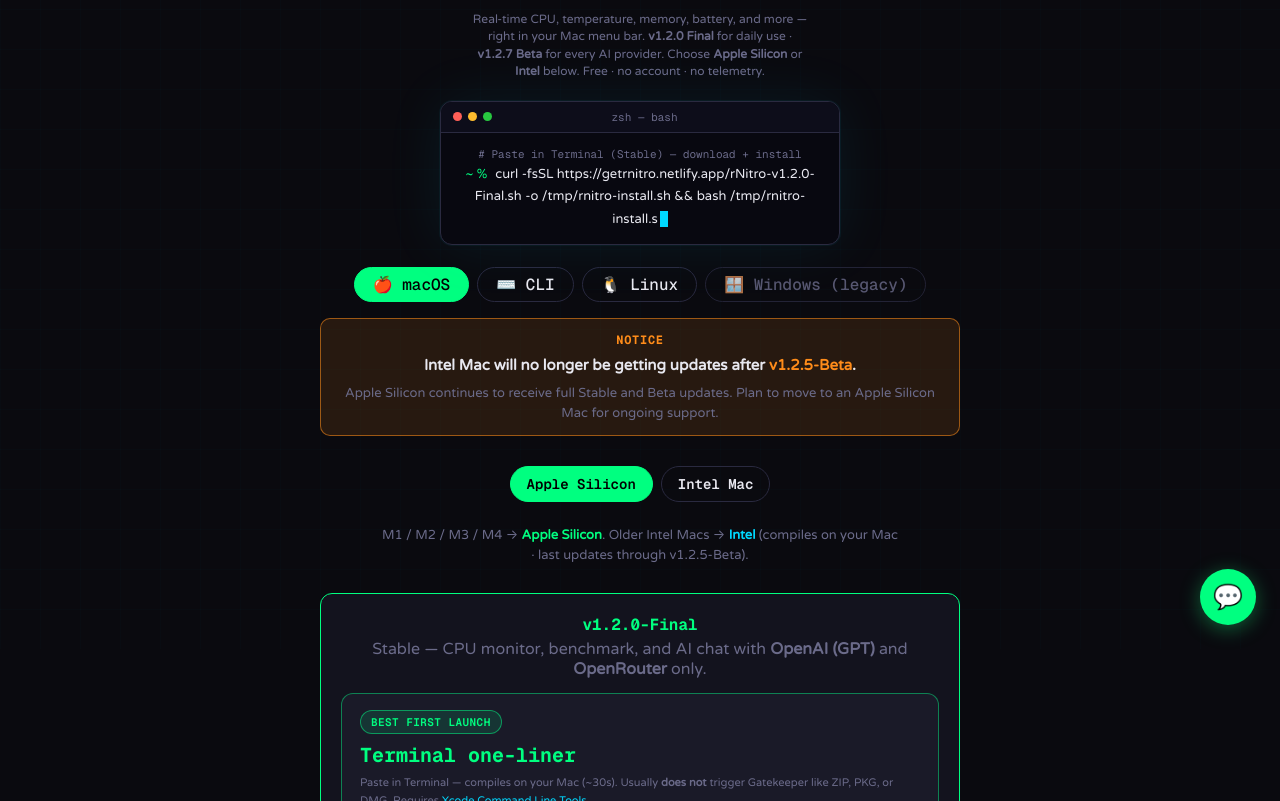
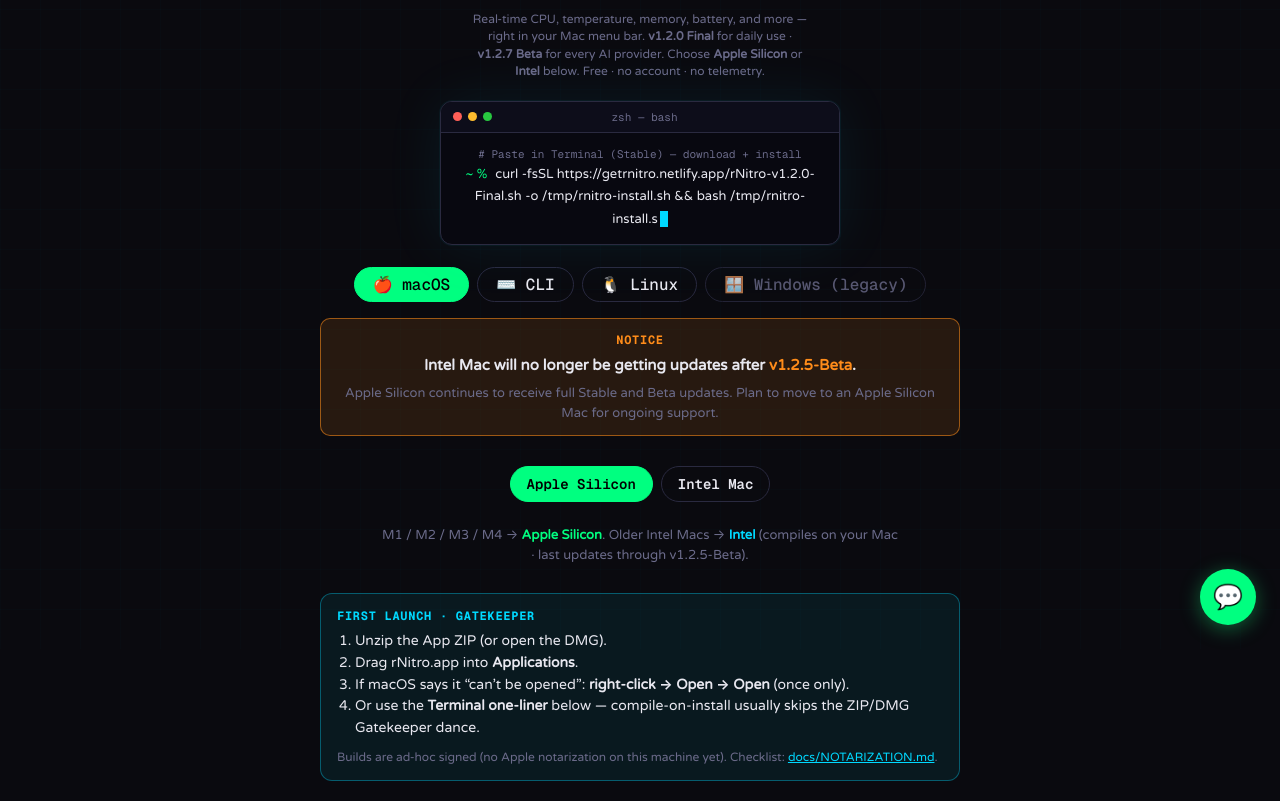
Before and after one commit to ilikemacos/MacBar, a website: page index.html in a window 1280 px wide. Shown: the part 151-952 px from the top of the page. Drawn offline with Linux system fonts and the light colour scheme.

Commit message:
Restore Gatekeeper first-launch card outside sync blocks

```diff
--- a/index.html
+++ b/index.html
@@ -1249,6 +1249,18 @@
     Older Intel Macs → <strong style="color:var(--cyan);">Intel</strong> (compiles on your Mac · last updates through v1.2.5-Beta).
   </p>
 <!-- @end:mac-arch-tabs -->
+  <div id="gatekeeper-card" style="width:100%; max-width:640px; margin:0 auto 16px; padding:14px 16px; border-radius:12px; border:1px solid rgba(0,217,255,0.35); background:rgba(0,217,255,0.07); text-align:left;">
+    <div style="font-family:var(--mono); font-size:12px; font-weight:700; letter-spacing:0.06em; color:var(--cyan); margin-bottom:6px;">FIRST LAUNCH · GATEKEEPER</div>
+    <ol style="margin:0; padding-left:18px; color:var(--text); font-size:14px; line-height:1.55;">
+      <li>Unzip the App ZIP (or open the DMG).</li>
+      <li>Drag <code>rNitro.app</code> into <strong>Applications</strong>.</li>
+      <li>If macOS says it “can’t be opened”: <strong>right-click → Open → Open</strong> (once only).</li>
+      <li>Or use the <strong>Terminal one-liner</strong> below — compile-on-install usually skips the ZIP/DMG Gatekeeper dance.</li>
+    </ol>
+    <p style="margin:10px 0 0; font-size:12px; color:var(--muted); line-height:1.45;">
+      Builds are ad-hoc signed (no Apple notarization on this machine yet). Checklist: <a href="https://github.com/ilikemacos/rNitro/blob/main/docs/NOTARIZATION.md" style="color:var(--cyan);">docs/NOTARIZATION.md</a>.
+    </p>
+  </div>
 <!-- @sync:mac-silicon-wrap-open -->
     <div id="mac-silicon-panel" style="display:flex; width:100%; flex-direction:column; gap:16px;">
 <!-- @end:mac-silicon-wrap-open -->
```
